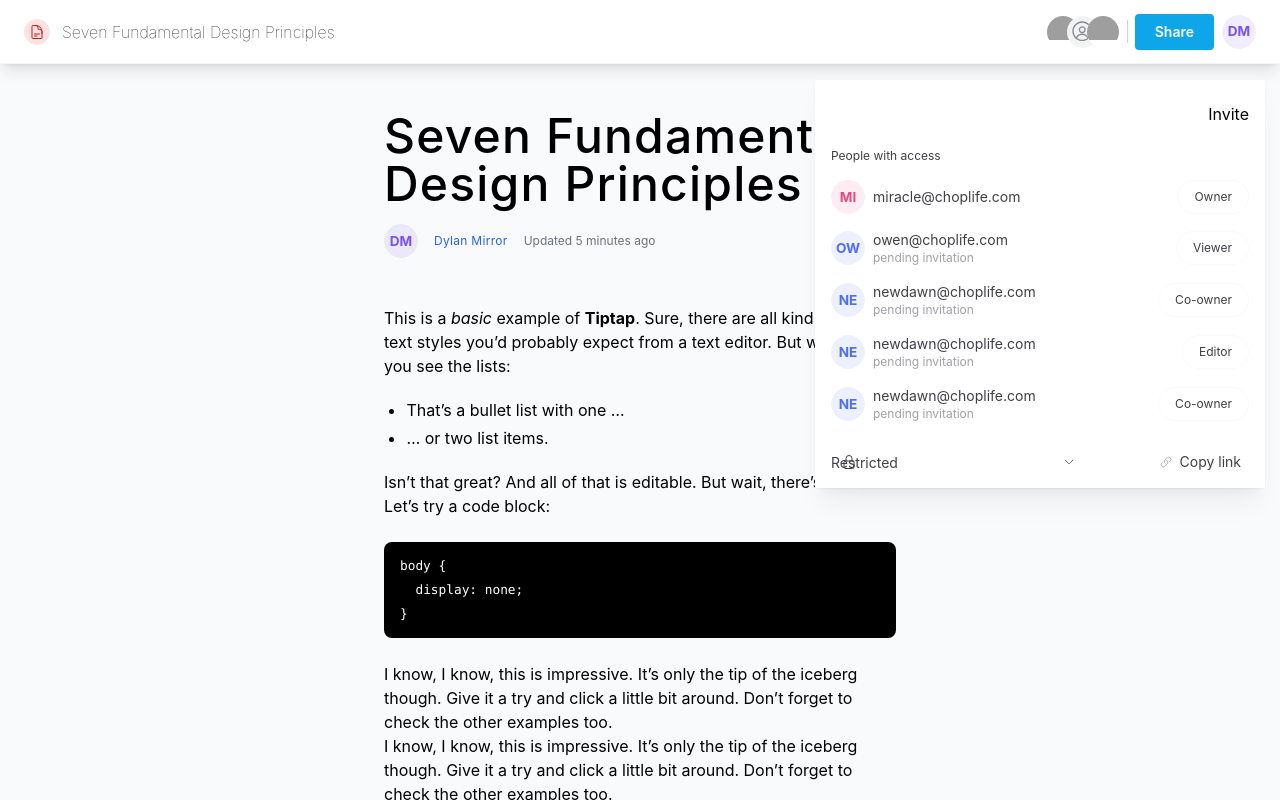
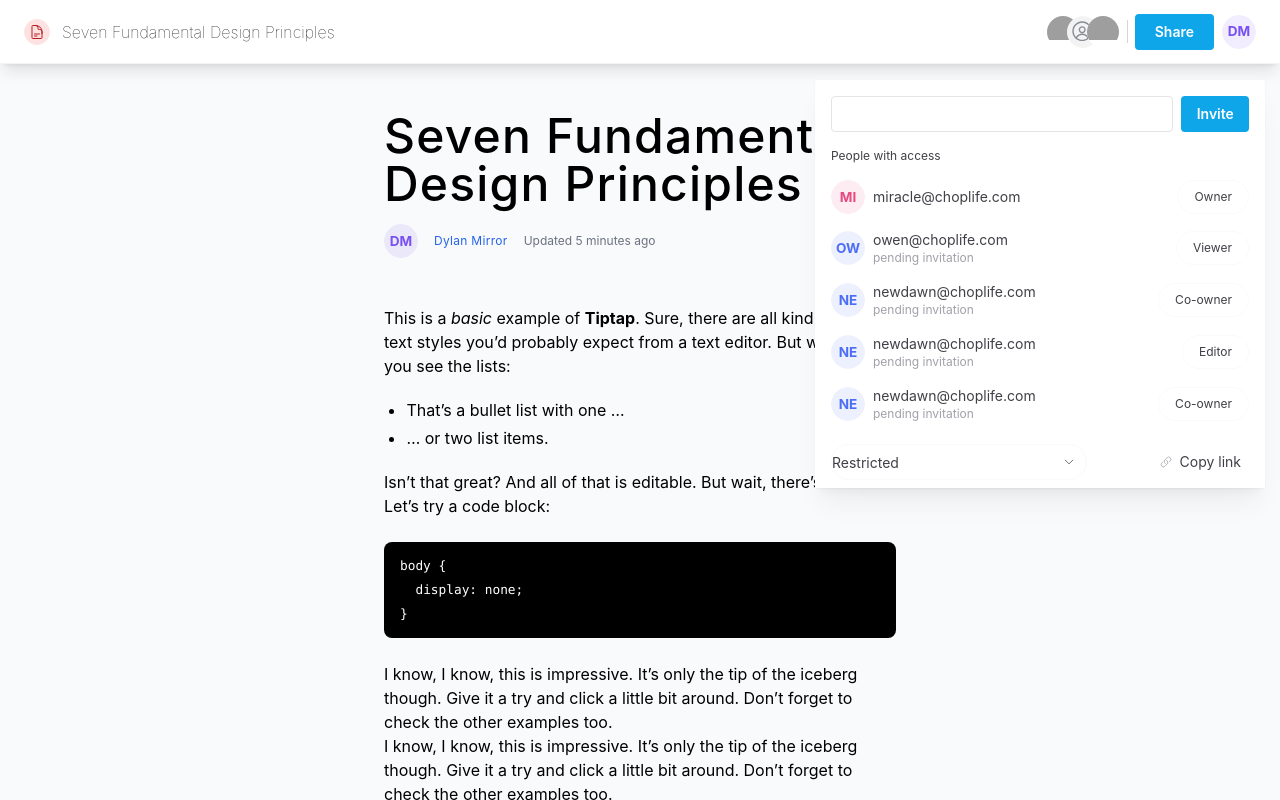
Before and after one commit to Chiazokam/HiTex, a Next.js app: page / in a window 1280 px wide. Both pictures are taken after a click on the button "Share". Built offline with nearby package versions, Linux system fonts and the light colour scheme; grey boxes are pictures that could not be loaded.

Commit message:
fix: remove important symbol

```diff
--- a/components/DocumentSharing/AccessOptionsSelect.tsx
+++ b/components/DocumentSharing/AccessOptionsSelect.tsx
@@ -32,7 +32,7 @@ const AccessOptionsSelect = () => {
         <Select
             classNames={{
                 wrapper: 'xs:w-64',
-                input: '!border-zinc-50 !rounded-full text-sm !text-zinc-700 hover:!bg-zinc-50'
+                input: 'border border-zinc-50 rounded-full text-sm text-zinc-700 hover:bg-zinc-50'
             }}
             value={value}
             onChange={(value) => setValue(value)}
@@ -40,7 +40,7 @@ const AccessOptionsSelect = () => {
                 { value: 'public', label: 'Anyone with the link' },
                 { value: 'restricted', label: 'Restricted' }
               ]}
-            leftSection={icons[value || 'restricted']}
+            // leftSection={icons[value || 'restricted']}
             rightSection={<ChevronDownIcon className='w-3 h-3 text-zinc-700' />}
             renderOption={RenderOption}
             comboboxProps={{ position: 'top', middlewares: { flip: false, shift: false } }}
--- a/components/DocumentSharing/InvitedPeople.tsx
+++ b/components/DocumentSharing/InvitedPeople.tsx
@@ -40,8 +40,8 @@ const InvitedPeople = ({ person: { email, access, invitationStatus} }: Props) =>
                     withCheckIcon={false}
                     classNames={{
                         wrapper: 'max-w-28',
-                        input: '!border-zinc-50 !rounded-full !text-xs !text-zinc-700 hover:!bg-zinc-50',
-                        option: '!text-xs'
+                        input: 'border-zinc-50 rounded-full text-xs text-zinc-700 hover:bg-zinc-50 pl-3',
+                        option: 'text-xs'
                     }}
                     value={value}
                     onChange={(value) => setValue(value)}
--- a/components/DocumentSharing/ShareDocumentWrapper.tsx
+++ b/components/DocumentSharing/ShareDocumentWrapper.tsx
@@ -38,9 +38,9 @@ const ShareDocumentWrapper = ({ children, opened, close }: Props) => {
                     trapFocus={false}
                     withinPortal
                     classNames={{
-                        title: 'text-zinc-700 !font-medium',
-                        content: '!overflow-hidden !h-full',
-                        body: '!p-0'
+                        title: 'text-zinc-700 text-base font-medium my-0',
+                        content: 'overflow-hidden h-full',
+                        body: 'p-0'
                     }}
                     closeButtonProps={{
                         icon: <CloseText />,
@@ -50,9 +50,9 @@ const ShareDocumentWrapper = ({ children, opened, close }: Props) => {
                 </Drawer> :
                 <Dialog
                     opened={opened}
-                    ref={ref}
+                    // ref={ref}
                     classNames={{
-                        root: '!w-[450px] !px-0 !max-h-[120] relative',
+                        root: 'w-[450px] !px-0 max-h-[120] relative',
                     }}
                     onClose={close}
                     position={{ top: 80, right: 15 }}
--- a/components/DocumentSharing/index.tsx
+++ b/components/DocumentSharing/index.tsx
@@ -102,6 +102,7 @@ const ShareDocument = ({ opened, close }: ShareDocumentProps) => {
                         placeholder={!guestEmails ? "Single email or several, separated by commas" : ""}
                         classNames={{
                             root: 'w-[350px]',
+                            input: 'border border-zinc-200 focus:border-sky-600'
                         }}
                         value={guestEmails}
                         onChange={(evt) => setEmailValues(evt)}
@@ -113,7 +114,7 @@ const ShareDocument = ({ opened, close }: ShareDocumentProps) => {
                         data={['flint@curry.com', 'madea@full.com', 'neo@gator.com']}
                     />
 
-                    <Button loading={loading} onClick={() => handleSubmit()} color='blue.5'>
+                    <Button loading={loading} onClick={() => handleSubmit()} className='px-4 py-1 bg-sky-500 text-white text-sm font-semibold'>
                         {isMobile ? <ArrowRightIcon className='w-5 h-5'/> : 'Invite'}
                     </Button>
 
@@ -127,21 +128,22 @@ const ShareDocument = ({ opened, close }: ShareDocumentProps) => {
                 </div>
 
             </div>
-                <div className='fixed w-full bg-white bottom-0'>
+                <div className='fixed w-full bg-white left-0 bottom-0'>
 
-                    <Divider orientation='horizontal' className='!border-slate-100' />
+                    <Divider orientation='horizontal' className='hidden sm:flex w-1 bg-zinc-300' />
 
                     <div className='flex flex-col gap-2 xs:flex-row px-4 py-2 justify-between xs:items-center'>
                         <AccessOptionsSelect />
-                        {isMobile ? <Button className='!w-full' size='sm' color='blue.5'>Copy link</Button> :
-                        <button
-                            className='flex items-center gap-2 hover:bg-zinc-50 cursor-pointer px-2 rounded-md h-5'
+                        {isMobile ? <Button className='w-full px-5 py-1 bg-sky-500 text-white text-sm font-semibold'>Copy link</Button> :
+                        <Button
+                            className='flex items-center gap-4 hover:bg-zinc-50 hover:w-24 hover:h-9 cursor-pointer px-2 rounded-full h-5'
                             onClick={copyToClipboard}
+                            variant='default'
                         >
-                            <LinkIcon className='w-3 h-3 text-zinc-400' />
+                            <LinkIcon className='w-3 h-3 text-zinc-400 mr-2' />
                             <span className='text-sm text-zinc-700'>Copy link</span>
 
-                        </button>}
+                        </Button>}
                         </div>
                 </div>
       </ShareDocumentWrapper>
```
